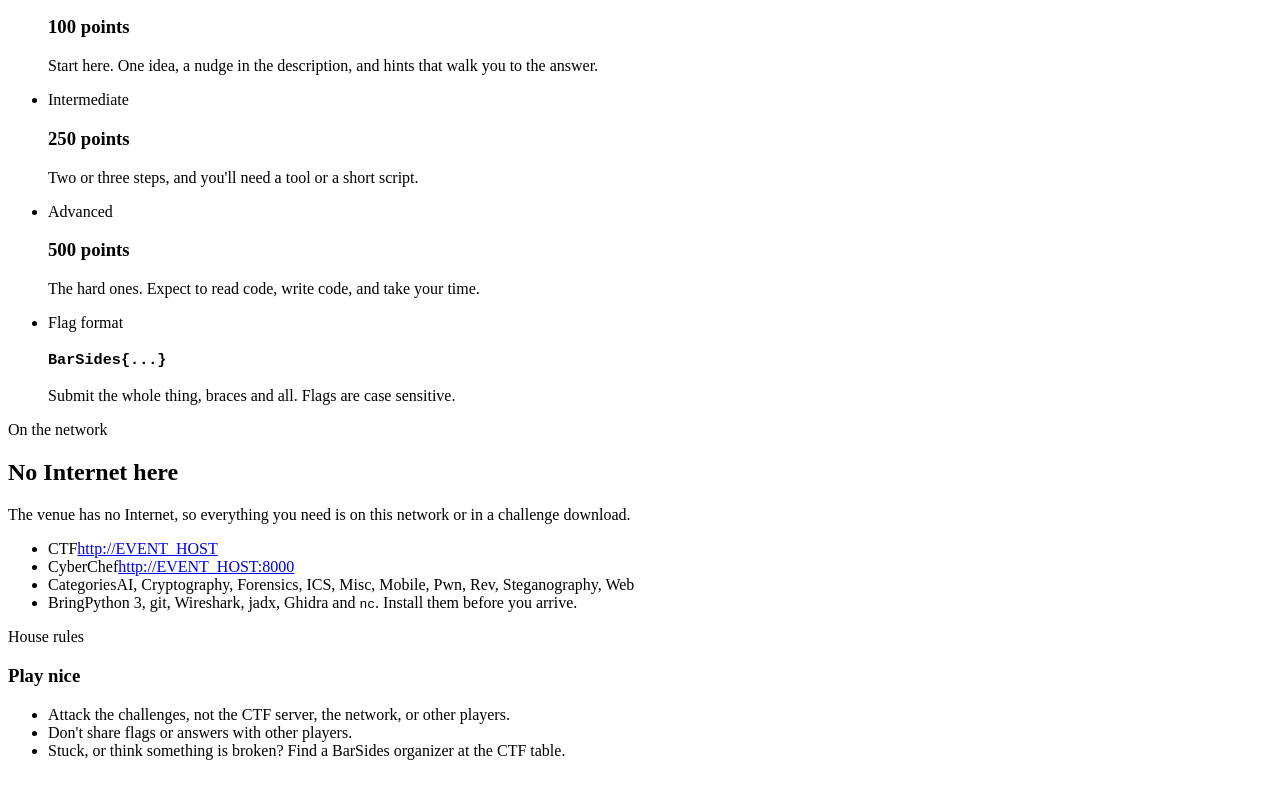
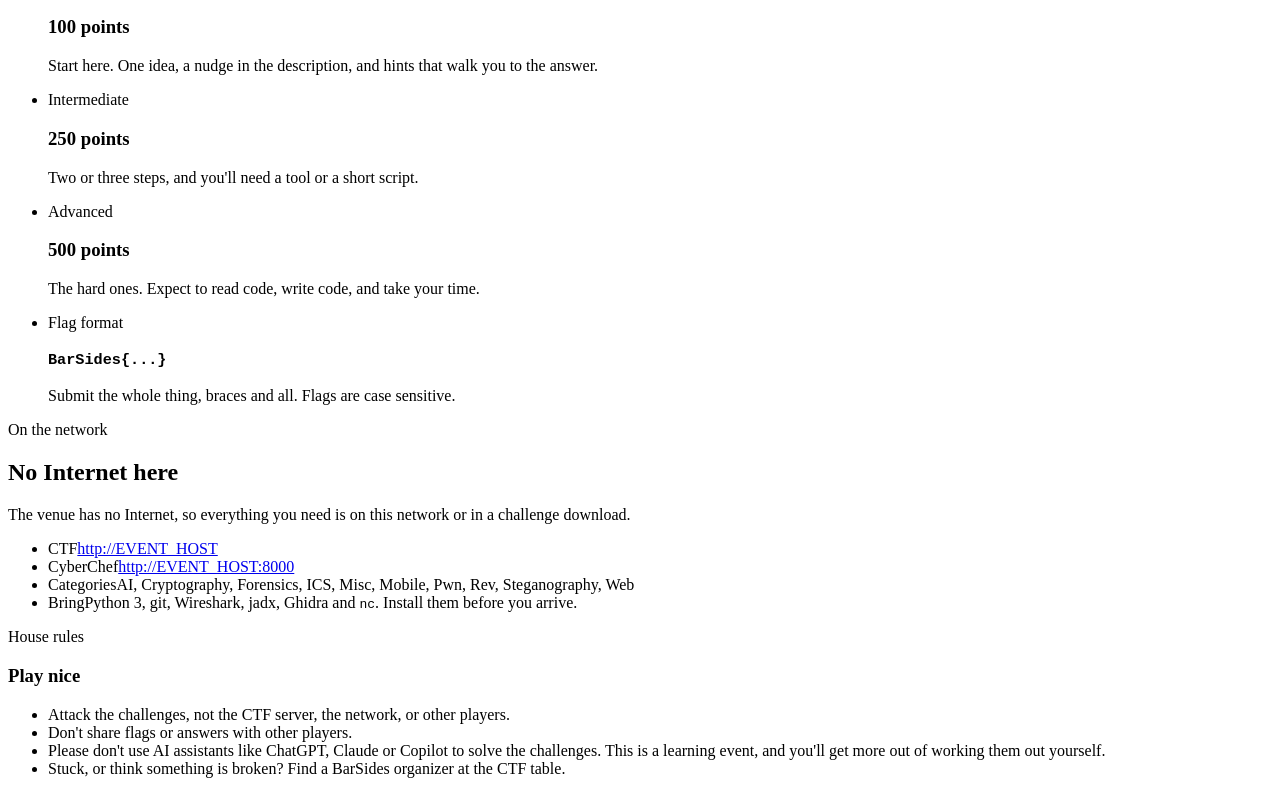
Before and after one commit to BarSides/TRISS_CTF_2026, a plain HTML site: page infra/ctfd-theme/index.html in a window 1280 px wide. Shown: the part 925-1719 px from the top of the page. Drawn offline with Linux system fonts and the light colour scheme; files whose address does not match are found by name.

Commit message:
Home page: add a house rule against using AI assistants to solve challenges
Co-Authored-By: Claude Opus 5.5 (1M context) <noreply@anthropic.com>
Claude-Session: https://claude.ai/code/session_01D64rSgUQeW61Wu3qLgjqos

```diff
--- a/infra/ctfd-theme/index.html
+++ b/infra/ctfd-theme/index.html
@@ -67,6 +67,7 @@
         <ul>
           <li>Attack the challenges, not the CTF server, the network, or other players.</li>
           <li>Don't share flags or answers with other players.</li>
+          <li>Please don't use AI assistants like ChatGPT, Claude or Copilot to solve the challenges. This is a learning event, and you'll get more out of working them out yourself.</li>
           <li>Stuck, or think something is broken? Find a BarSides organizer at the CTF table.</li>
         </ul>
       </div>
```
